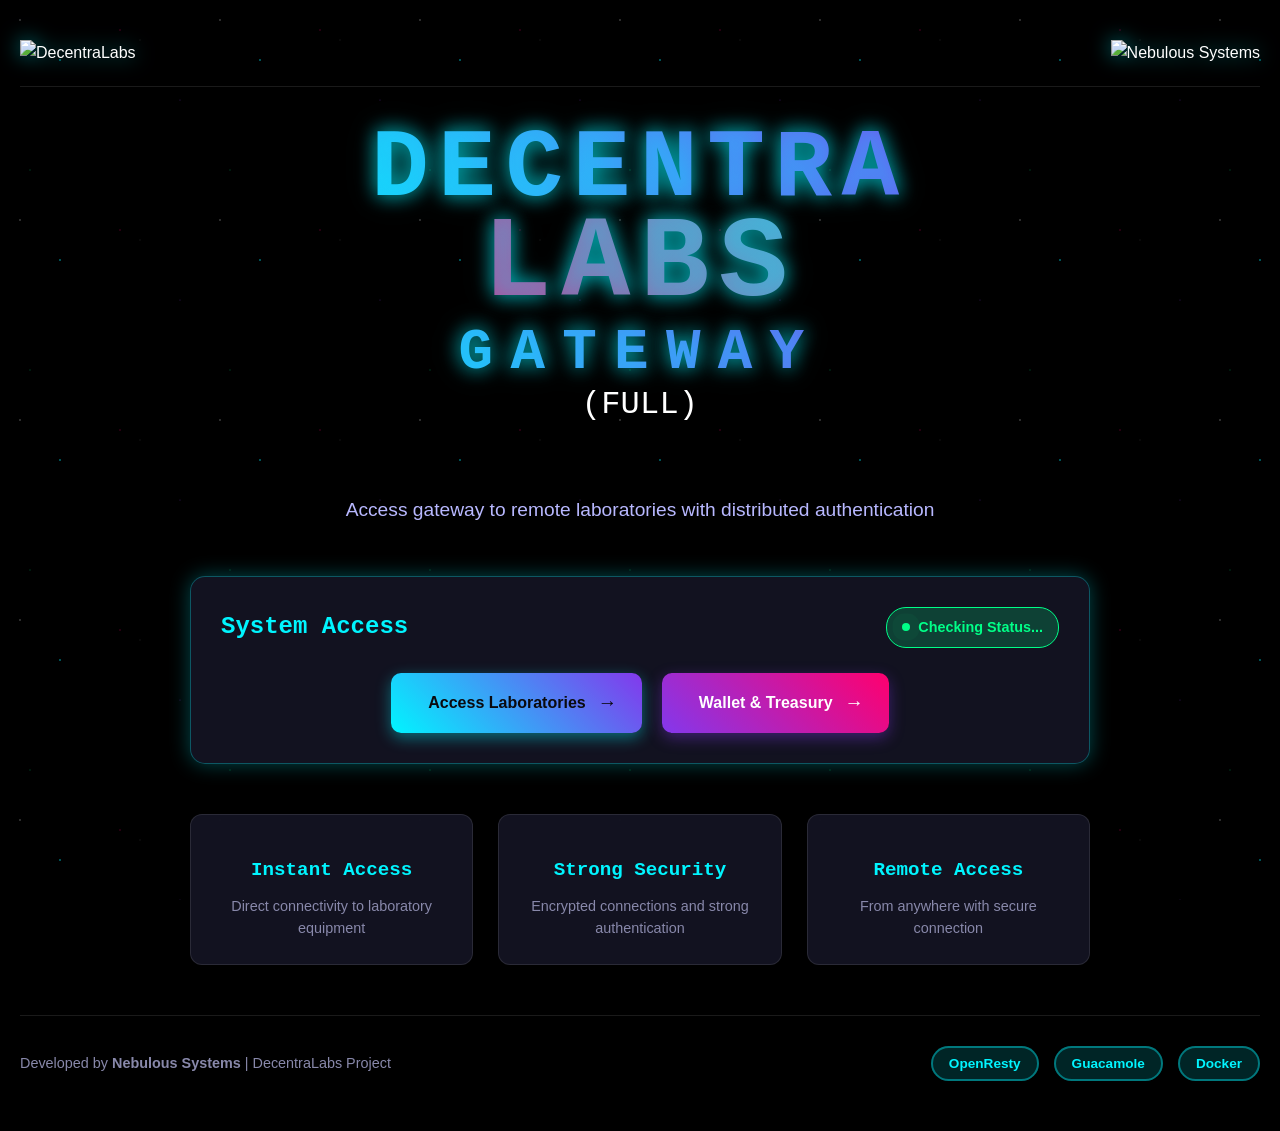
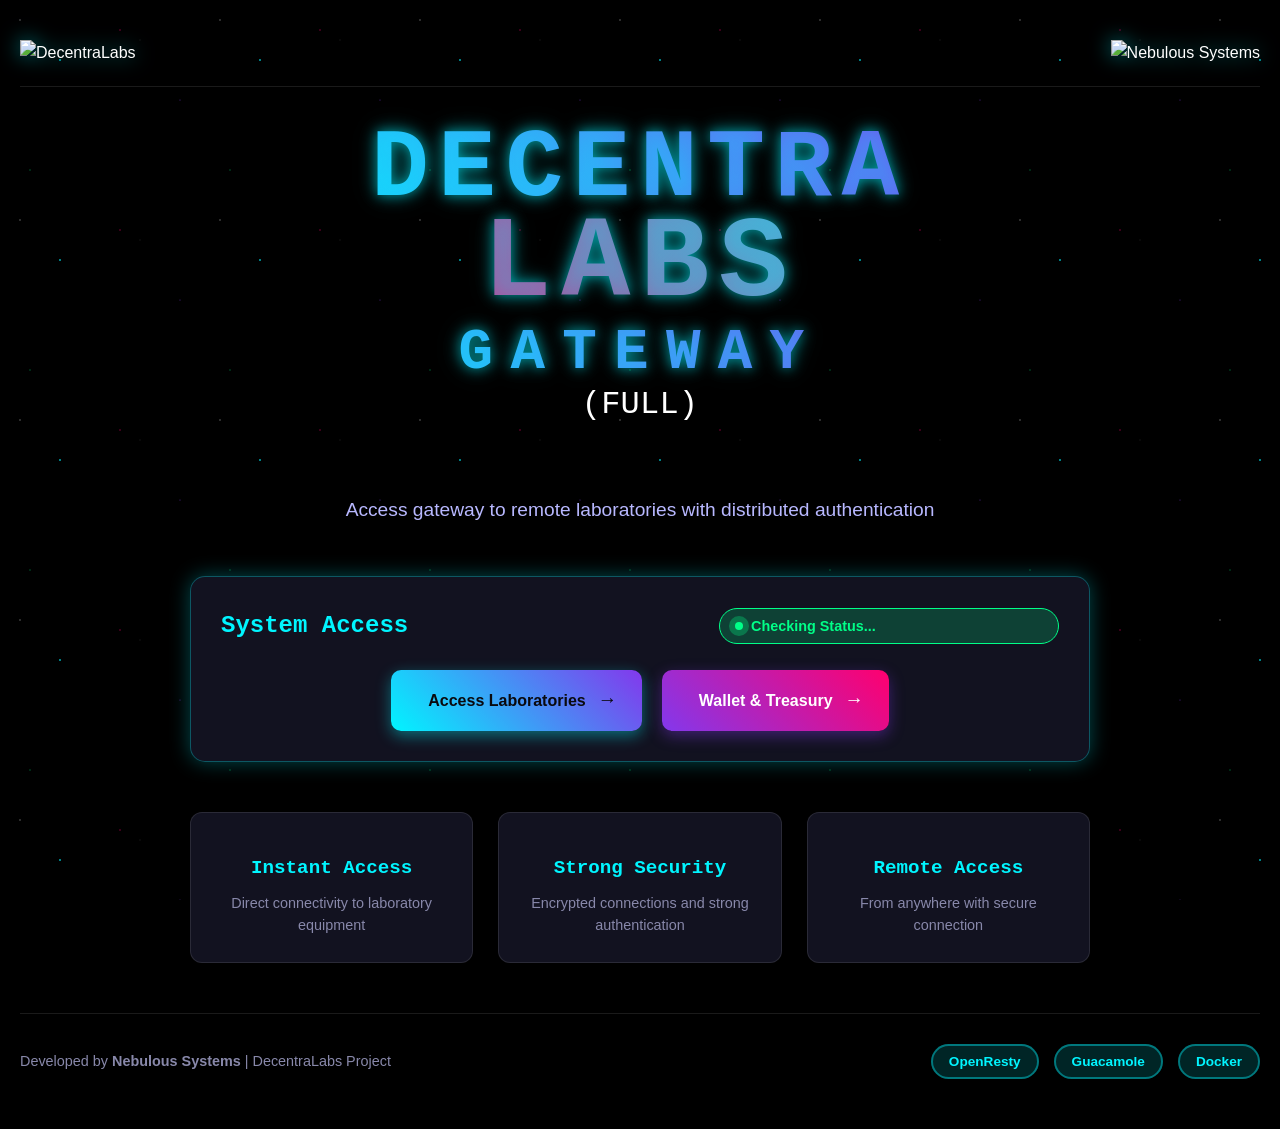

Improved health check status indicator

--- a/web/assets/css/styles.css
+++ b/web/assets/css/styles.css
@@ -256,13 +256,23 @@ body {
     font-size: 0.9rem;
     font-weight: 600;
     cursor: pointer;
+    flex: 0 1 340px;
+    min-width: 0;
+    max-width: 100%;
+    line-height: 1.25;
+    text-align: left;
+    overflow-wrap: anywhere;
+    transition: transform 0.12s ease, box-shadow 0.12s ease;
+}
+
+.status-text {
+    min-width: 0;
 }
 
 .status-indicator.online {
     background: var(--success-bg);
     color: var(--success-color);
     border: 1px solid var(--success-color);
-    transition: transform 0.12s ease, box-shadow 0.12s ease;
 }
 
 .status-indicator.partial {
@@ -271,9 +281,15 @@ body {
     border: 1px solid #ffa500;
 }
 
-.status-indicator.online:hover {
+.status-indicator:hover {
     transform: translateY(-2px);
     box-shadow: var(--shadow-primary-hover);
+}
+
+.status-indicator.unknown {
+    background: var(--primary-bg-26);
+    color: var(--primary-color);
+    border: 1px solid var(--primary-color);
 }
 
 .status-indicator.checking {
@@ -306,6 +322,11 @@ body {
 }
 
 .status-indicator.checking .status-dot {
+    background: var(--primary-color);
+    animation: pulse-dot-checking 2s infinite;
+}
+
+.status-indicator.unknown .status-dot {
     background: var(--primary-color);
     animation: pulse-dot-checking 2s infinite;
 }
@@ -632,6 +653,13 @@ body {
     
     .panel-header {
         flex-direction: column;
+        text-align: center;
+    }
+
+    .status-indicator {
+        width: 100%;
+        flex-basis: auto;
+        justify-content: center;
         text-align: center;
     }
     
